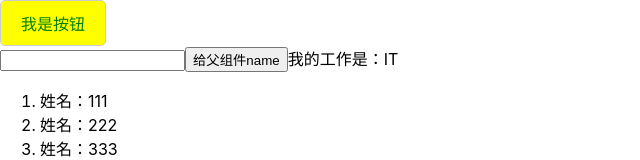
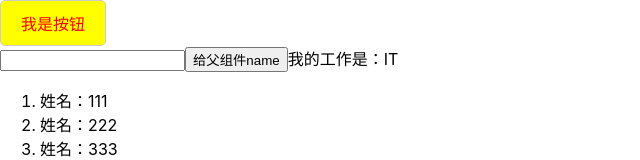
Before and after one commit to zkboys/react-mobile-demo, a React (Create React App) app: page / in a window 1280 px wide. Shown: the top 160 px of the page, without its empty margins (0-640 px from the left). Built offline with nearby package versions, Linux system fonts and the light colour scheme.

Commit message:
按钮示例

```diff
--- a/src/App.js
+++ b/src/App.js
@@ -30,6 +30,7 @@ class App extends Component {
                     style={{color: 'green', background: 'yellow'}}
                     className="test-btn"
                     onClick={this.handleBtnClick}
+                    title="按钮"
                 >我是按钮</Button>
 
 
--- a/src/demo/Button.jsx
+++ b/src/demo/Button.jsx
@@ -17,13 +17,13 @@ export default class Button extends Component {
         return (
             <div
                 style={{
+                    ...style,
                     color: 'red',
                     display: 'inline-block',
                     padding: '10px 20px',
                     border: '1px solid #ccc',
                     borderRadius: '5px',
                     cursor: 'pointer',
-                    ...style,
                 }}
                 {...others}
             >
```
